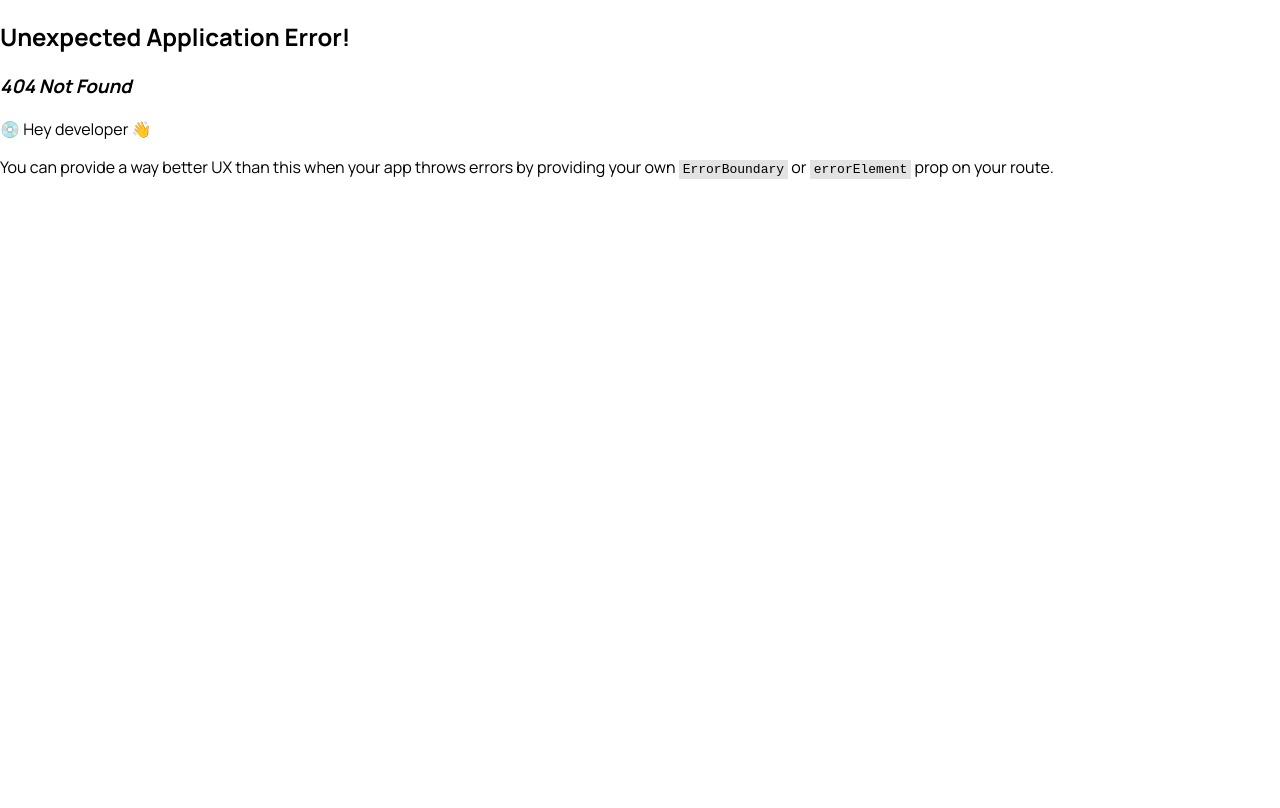
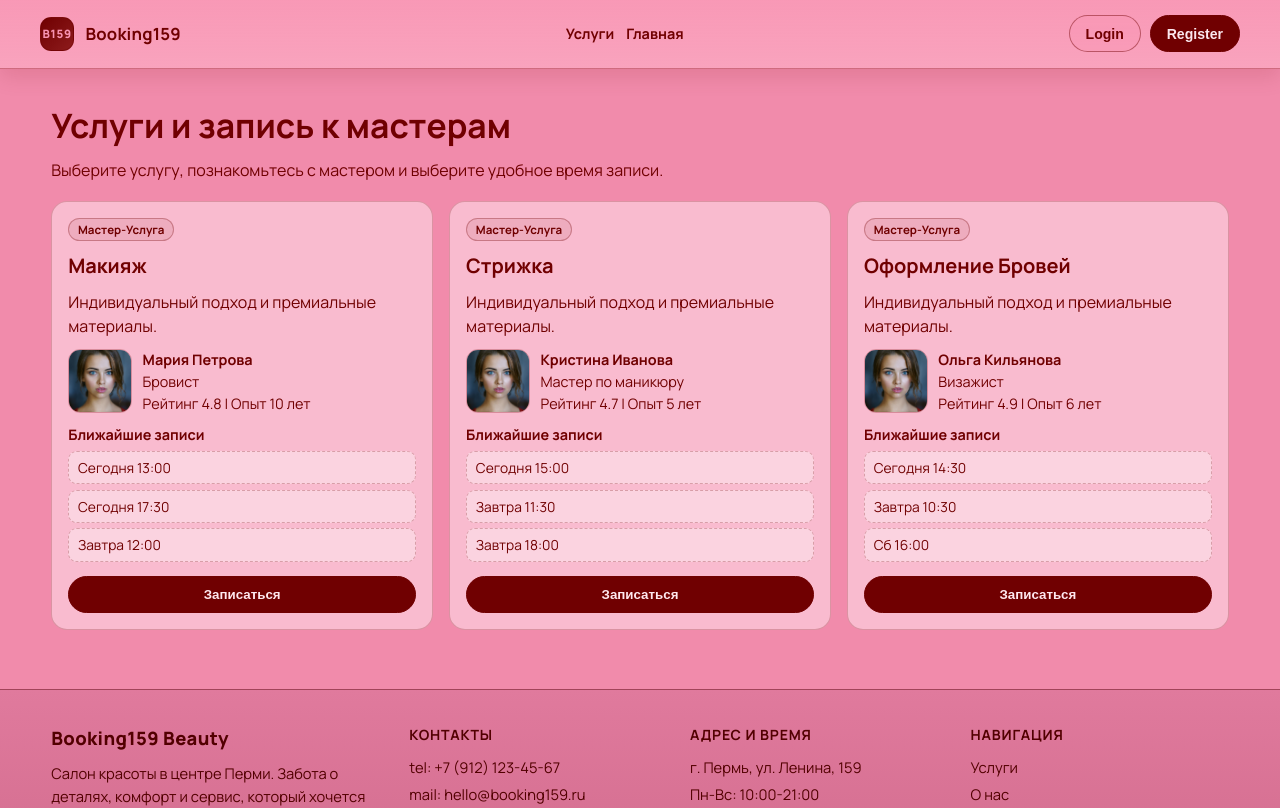
Before and after one commit to bri11iant12/BookingRoom, a React (Vite) app in the folder Booking159/: page /services in a window 1280 px wide. Before the commit this address had no page. Shown: the top 808 px of the page. Built offline with nearby package versions, Linux system fonts and the light colour scheme.

Commit message:
add: create Service Page
Создал страницу с услугами

```diff
--- a/Booking159/src/app/router/index.tsx
+++ b/Booking159/src/app/router/index.tsx
@@ -2,6 +2,7 @@ import { createBrowserRouter } from 'react-router-dom'
 import { MainLayout } from '../layouts/MainLayouts'
 import { HomePage } from '../../pages/home/ui/HomePage'
 import { ProfilePage } from '../../pages/profile/ui/ProfilePage'
+import { ServicesPage } from '../../pages/services/ui/ServicesPage'
 
 export const router = createBrowserRouter([
 	{
@@ -16,6 +17,10 @@ export const router = createBrowserRouter([
 				path: 'profile',
 				element: <ProfilePage />,
 			},
+			{
+				path: 'services',
+				element: <ServicesPage />,
+			},
 		],
 	},
 ])
--- a/Booking159/src/entities/service/index.ts
+++ b/Booking159/src/entities/service/index.ts
@@ -0,0 +1,2 @@
+export { Services } from './api'
+export type { Service } from './types'
--- /dev/null
+++ b/Booking159/src/pages/services/ui/ServicesPage.css
@@ -0,0 +1,122 @@
+.services-page {
+	padding: 2.1rem 0;
+	background: #f18bab;
+	color: #700001;
+	min-height: calc(100vh - 180px);
+}
+
+.services-page__container {
+	width: min(1200px, 92%);
+	margin: 0 auto;
+}
+
+.services-page__title {
+	margin: 0;
+	font-size: clamp(1.5rem, 3vw, 2.1rem);
+}
+
+.services-page__subtitle {
+	margin: 0.7rem 0 1.2rem;
+	max-width: 700px;
+}
+
+.services-page__grid {
+	display: grid;
+	grid-template-columns: repeat(3, minmax(0, 1fr));
+	gap: 1rem;
+}
+
+.services-page__card {
+	background: rgba(255, 228, 237, 0.55);
+	border: 1px solid rgba(112, 0, 1, 0.22);
+	border-radius: 1rem;
+	padding: 1rem;
+	display: grid;
+	gap: 0.7rem;
+}
+
+.services-page__tag {
+	display: inline-block;
+	width: fit-content;
+	padding: 0.2rem 0.55rem;
+	border-radius: 999px;
+	background: rgba(112, 0, 1, 0.08);
+	border: 1px solid rgba(112, 0, 1, 0.3);
+	font-size: 0.72rem;
+	font-weight: 700;
+}
+
+.services-page__serviceName {
+	margin: 0;
+	font-size: 1.25rem;
+}
+
+.services-page__serviceDescription {
+	margin: 0;
+	line-height: 1.5;
+}
+
+.services-page__master {
+	display: grid;
+	grid-template-columns: 64px 1fr;
+	gap: 0.65rem;
+	align-items: center;
+}
+
+.services-page__avatar {
+	width: 64px;
+	height: 64px;
+	border-radius: 0.75rem;
+	object-fit: cover;
+	border: 1px solid rgba(112, 0, 1, 0.25);
+}
+
+.services-page__masterInfo {
+	display: grid;
+	gap: 0.2rem;
+	font-size: 0.9rem;
+}
+
+.services-page__slotsTitle {
+	margin: 0;
+	font-size: 0.9rem;
+}
+
+.services-page__slotsList {
+	list-style: none;
+	margin: 0.45rem 0 0;
+	padding: 0;
+	display: grid;
+	gap: 0.35rem;
+}
+
+.services-page__slot {
+	font-size: 0.86rem;
+	padding: 0.38rem 0.55rem;
+	border-radius: 0.55rem;
+	background: rgba(255, 255, 255, 0.36);
+	border: 1px dashed rgba(112, 0, 1, 0.25);
+}
+
+.services-page__bookButton {
+	margin-top: 0.2rem;
+	border: 1px solid #700001;
+	background: #700001;
+	color: #ffe8ef;
+	border-radius: 999px;
+	padding: 0.62rem 0.9rem;
+	font-weight: 700;
+	cursor: pointer;
+}
+
+@media (max-width: 1000px) {
+	.services-page__grid {
+		grid-template-columns: repeat(2, minmax(0, 1fr));
+	}
+}
+
+@media (max-width: 680px) {
+	.services-page__grid {
+		grid-template-columns: 1fr;
+	}
+}
--- /dev/null
+++ b/Booking159/src/pages/services/ui/ServicesPage.tsx
@@ -0,0 +1,70 @@
+import React from 'react'
+import { Specialists } from '../../../entities/specialist/api'
+import { Services } from '../../../entities/service'
+import './ServicesPage.css'
+
+const slotsByServiceId: Record<string, string[]> = {
+	'0': ['Сегодня 13:00', 'Сегодня 17:30', 'Завтра 12:00'],
+	'1': ['Сегодня 15:00', 'Завтра 11:30', 'Завтра 18:00'],
+	'2': ['Сегодня 14:30', 'Завтра 10:30', 'Сб 16:00'],
+}
+
+export const ServicesPage: React.FC = () => {
+	const pairs = Services.map((service, index) => {
+		const specialist = Specialists[index % Specialists.length]
+		return { service, specialist }
+	})
+
+	return (
+		<section className='services-page'>
+			<div className='services-page__container'>
+				<h1 className='services-page__title'>Услуги и запись к мастерам</h1>
+				<p className='services-page__subtitle'>
+					Выберите услугу, познакомьтесь с мастером и выберите удобное время записи.
+				</p>
+
+				<div className='services-page__grid'>
+					{pairs.map(({ service, specialist }) => (
+						<article className='services-page__card' key={`${service.id}-${specialist.id}`}>
+							<div className='services-page__tag'>Мастер-Услуга</div>
+							<h2 className='services-page__serviceName'>{service.name}</h2>
+							<p className='services-page__serviceDescription'>
+								{service.descriptions || 'Индивидуальный подход и премиальные материалы.'}
+							</p>
+
+							<div className='services-page__master'>
+								<img
+									className='services-page__avatar'
+									src={specialist.avatar || '/ava-id2.jpg'}
+									alt={`${specialist.name} ${specialist.surname}`}
+								/>
+								<div className='services-page__masterInfo'>
+									<strong>{specialist.name + ' ' + specialist.surname}</strong>
+									<span>{specialist.specialty}</span>
+									<span>
+										Рейтинг {specialist.rating || '-'} | Опыт {specialist.experience || '-'}
+									</span>
+								</div>
+							</div>
+
+							<div className='services-page__slotsBlock'>
+								<h3 className='services-page__slotsTitle'>Ближайшие записи</h3>
+								<ul className='services-page__slotsList'>
+									{(slotsByServiceId[service.id] || []).map((slot) => (
+										<li className='services-page__slot' key={slot}>
+											{slot}
+										</li>
+									))}
+								</ul>
+							</div>
+
+							<button className='services-page__bookButton' type='button'>
+								Записаться
+							</button>
+						</article>
+					))}
+				</div>
+			</div>
+		</section>
+	)
+}
--- a/Booking159/src/widgets/Header/ui/Header.css
+++ b/Booking159/src/widgets/Header/ui/Header.css
@@ -50,6 +50,25 @@
 	gap: 0.55rem;
 }
 
+.headerNav {
+	display: flex;
+	align-items: center;
+	gap: 0.75rem;
+}
+
+.headerNavLink {
+	color: #700001;
+	text-decoration: none;
+	font-size: 0.9rem;
+	font-weight: 700;
+	padding: 0.2rem 0;
+	border-bottom: 1px solid transparent;
+}
+
+.headerNavLink:hover {
+	border-bottom-color: rgba(112, 0, 1, 0.5);
+}
+
 .ghostButton,
 .primaryButton,
 .accountButton {
@@ -89,6 +108,10 @@
 }
 
 @media (max-width: 640px) {
+	.headerNav {
+		display: none;
+	}
+
 	.logoText {
 		display: none;
 	}
--- a/Booking159/src/widgets/Header/ui/Header.tsx
+++ b/Booking159/src/widgets/Header/ui/Header.tsx
@@ -30,6 +30,15 @@ export const Header = ({ logo, actions }: HeaderProps) => {
 						</>
 					)}
 				</Link>
+
+				<nav className='headerNav'>
+					<Link to='/services' className='headerNavLink'>
+						Услуги
+					</Link>
+					<Link to='/' className='headerNavLink'>
+						Главная
+					</Link>
+				</nav>
 
 				<div className='actions'>
 					{actions ??
```
